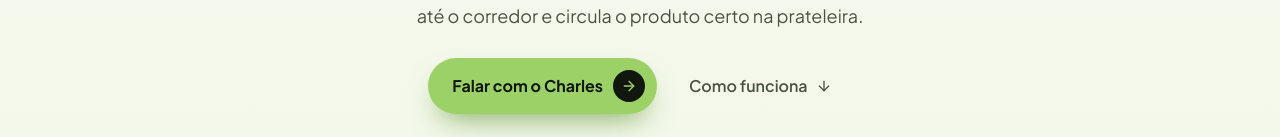
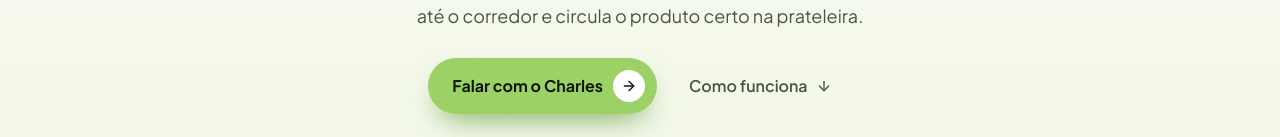
Before and after one commit to LuizFelipeRodriguesM/leroy-copiloto, a Next.js app: page / in a window 1280 px wide. Shown: the part 663-800 px from the top of the page. Built offline with nearby package versions, Linux system fonts and the light colour scheme.

Commit message:
style(landing): use a white arrow circle on the hero cta

```diff
--- a/src/components/landing/hero.tsx
+++ b/src/components/landing/hero.tsx
@@ -185,7 +185,7 @@ export function Hero() {
             className="group flex items-center gap-2.5 rounded-full bg-brand py-3 pl-6 pr-3 text-base font-bold text-ink shadow-[0_14px_30px_-12px_rgba(79,138,28,.75)] transition-transform duration-300 hover:-translate-y-0.5"
           >
             Falar com o Charles
-            <span className="grid size-8 place-items-center rounded-full bg-ink text-brand transition-transform duration-300 group-hover:translate-x-0.5">
+            <span className="grid size-8 place-items-center rounded-full bg-white text-ink transition-transform duration-300 group-hover:translate-x-0.5">
               <ArrowRight className="size-4" />
             </span>
           </Link>
```
